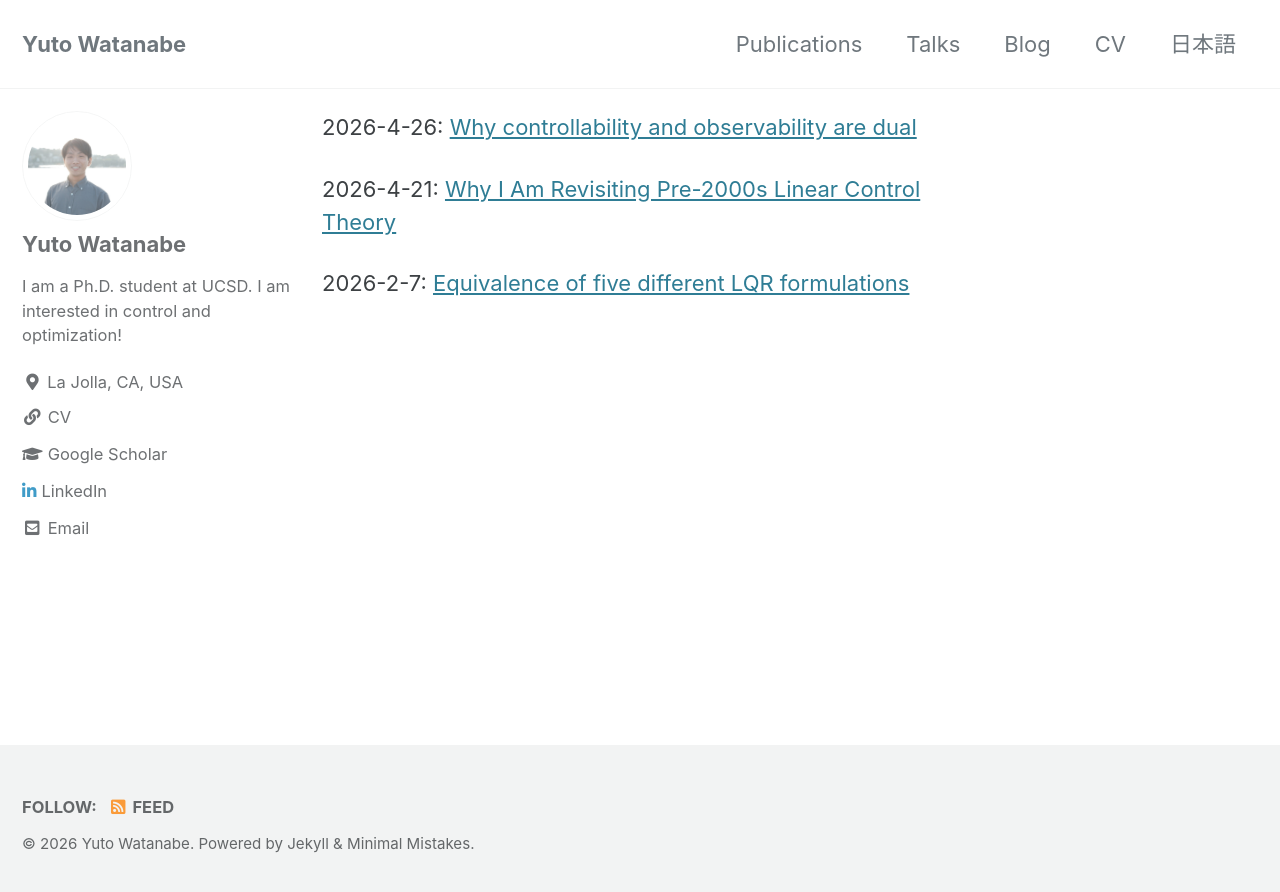
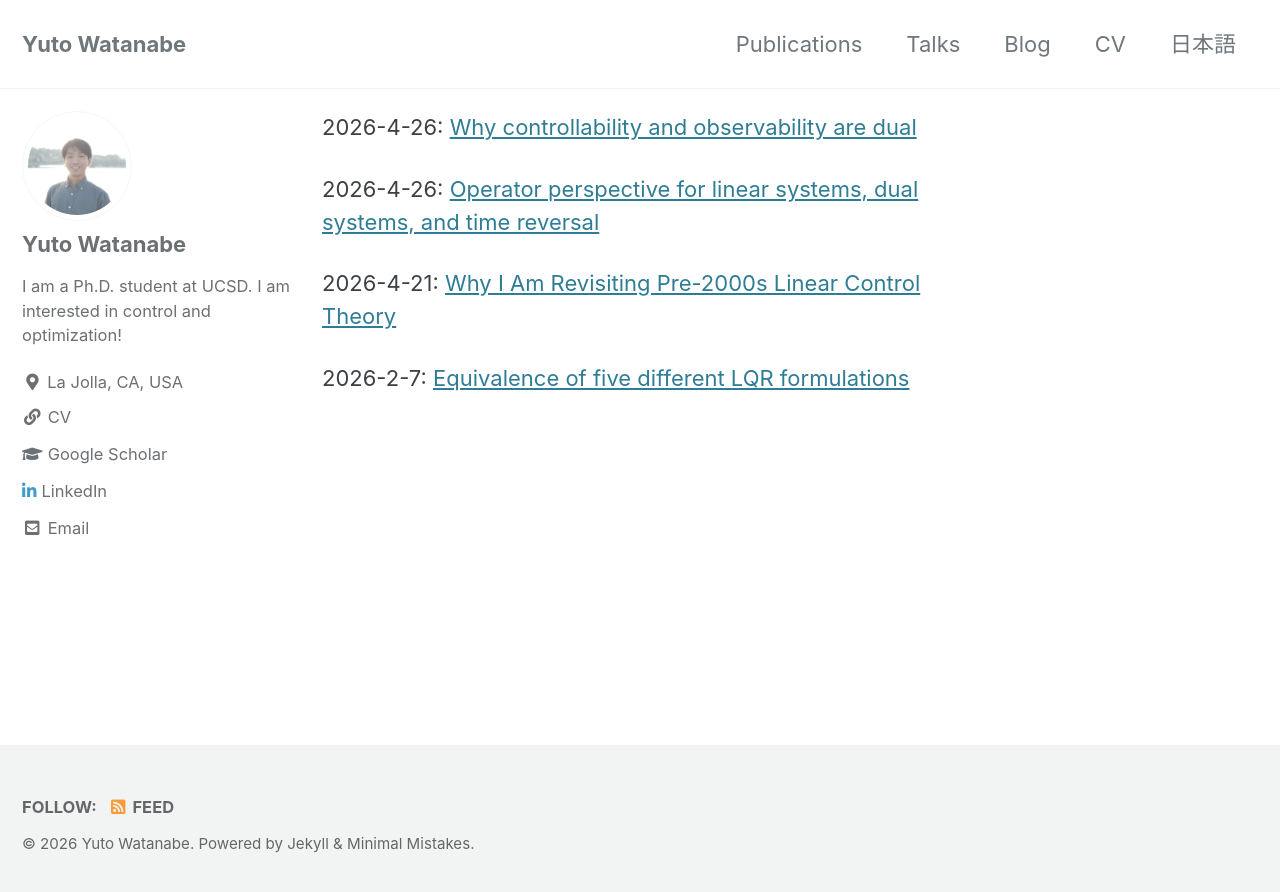
Before and after one commit to WatanabeYuto/watanabeyuto.github.io, a Jekyll site: the page built from blog.md, in a window 1280 px wide. Shown: the top 892 px of the page. Built offline with Jekyll 4.4.1, drawn with Linux system fonts in a browser that asks for light colours; cached includes are drawn as plain includes.

Commit message:
update blogs

```diff
--- a/blog.md
+++ b/blog.md
@@ -5,6 +5,8 @@ author_profile: true
 
 2026-4-26: [Why controllability and observability are dual](https://www.notion.so/Why-controllability-and-observability-are-dual-34a3c6e1d30580cf898bde537f36068e?source=copy_link)
 
+2026-4-26: [Operator perspective for linear systems, dual systems, and time reversal](https://www.notion.so/Operator-perspective-for-linear-systems-dual-systems-and-Time-reversal-3543c6e1d305802cb30cff1186668e4b?source=copy_link)
+
 2026-4-21: [Why I Am Revisiting Pre-2000s Linear Control Theory](https://www.notion.so/Why-I-Am-Revisiting-Pre-2000s-Linear-Control-Theory-3493c6e1d3058055b811e3a7e844ce6c?source=copy_link)
 
 2026-2-7: [Equivalence of five different LQR formulations](https://desert-fontina-764.notion.site/Equivalence-of-five-different-LQR-formulations-2fc3c6e1d3058024b130fe263fa8b83b?source=copy_link)
```
